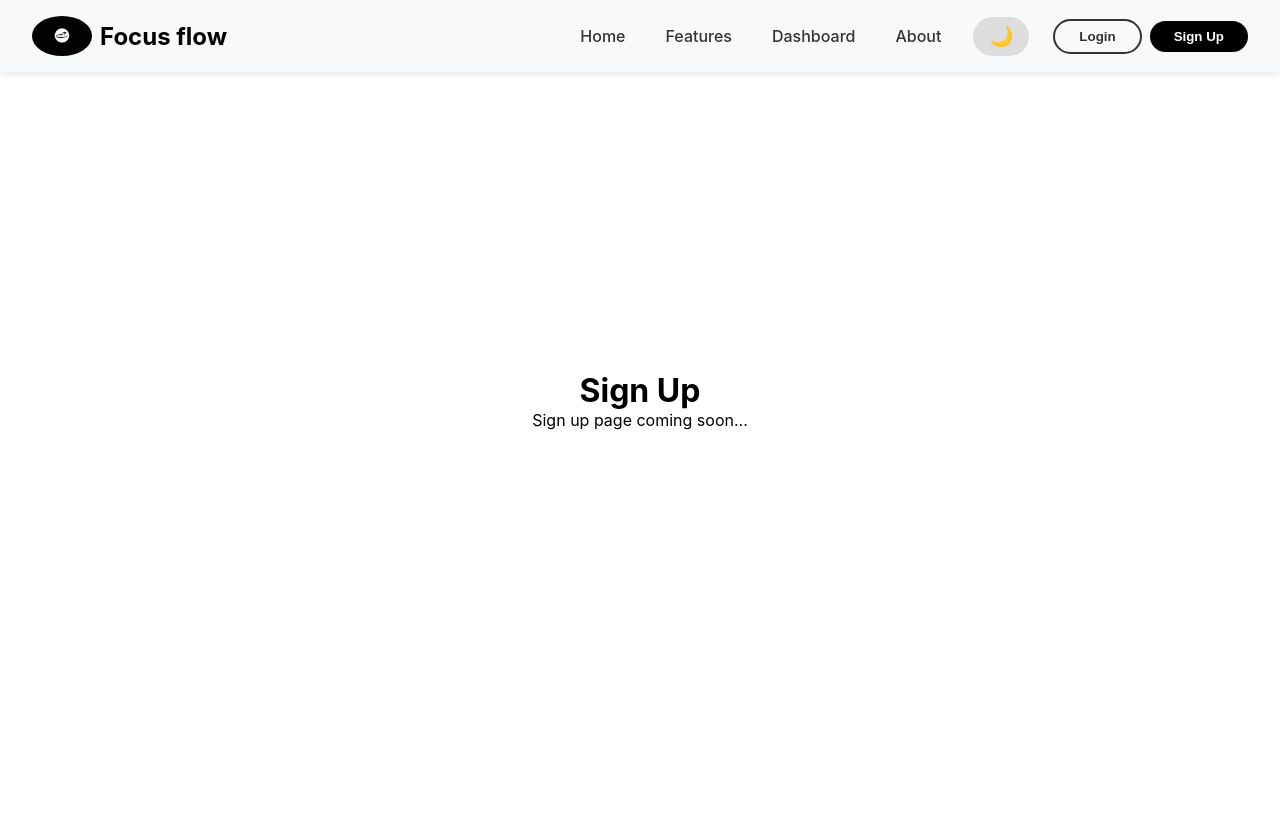
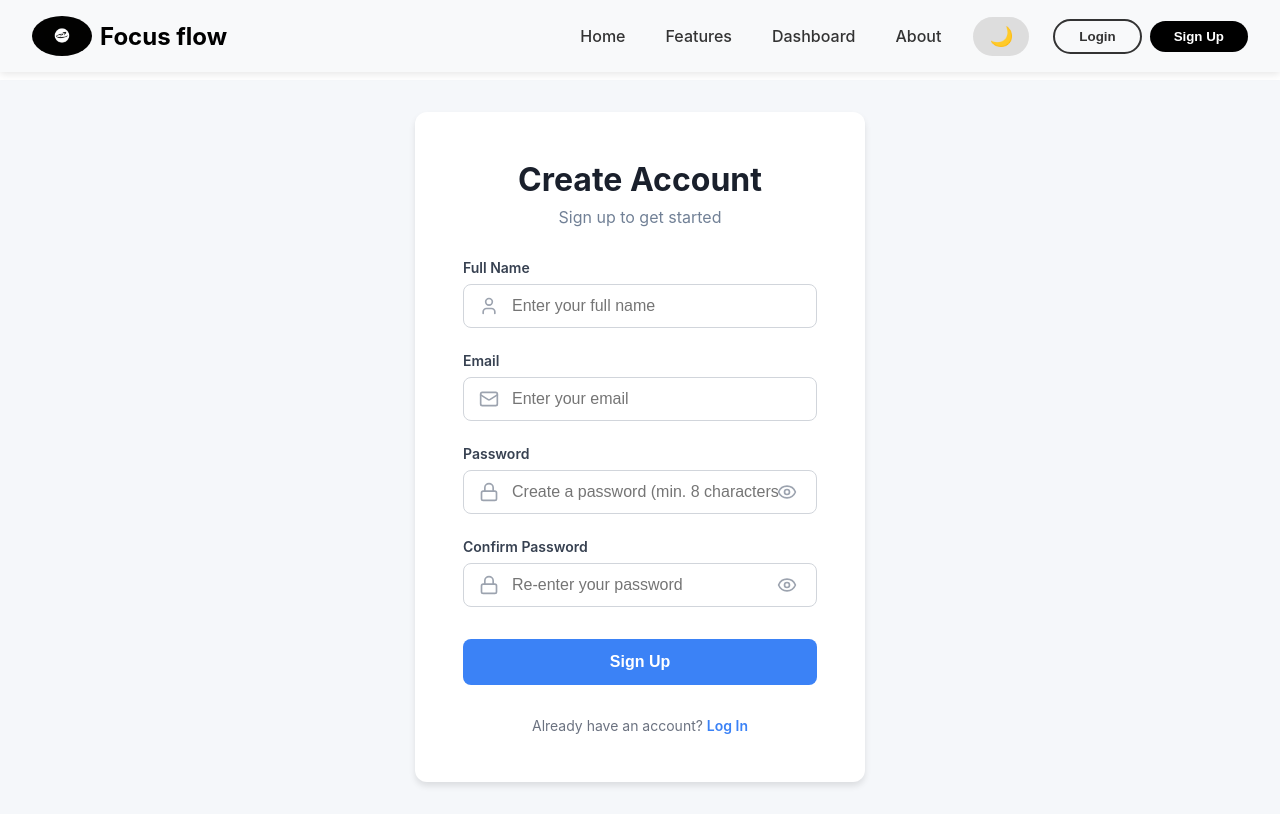
Before and after one commit to Pawina85/task-manager, a React (Vite) app: page /signup in a window 1280 px wide. Built offline with nearby package versions, Linux system fonts and the light colour scheme.

Commit message:
Singup Login completed

```diff
--- a/src/components/Login.jsx
+++ b/src/components/Login.jsx
@@ -48,7 +48,7 @@ export default function Login() {
       <div style={styles.card}>
         <div style={styles.header}>
         <h1 style={styles.title}>Welcome Back</h1>
-        <p style={style}>Sign in to your account</p>
+        <p style={styles}>Sign in to your account</p>
       </div>
       {error && (
         <div style={styles.error}>
--- a/src/components/Signup.jsx
+++ b/src/components/Signup.jsx
@@ -1,10 +1,275 @@
+import { useState } from "react";
+import { useNavigate, Link } from "react-router-dom";
+import { Eye, EyeOff, Mail, Lock, User } from 'lucide-react';
+
 export default function Signup() {
+  const [name , setName] = useState('');
+  const [ email, setEmail ] = useState('');
+  const [ password, setPassword ] = useState('');
+  const [ confirmPassword, setConfirmPassword ] = useState('');
+  const [ showPassword, setShowPassword ] = useState(false);
+  const [ showConfirmPassword, setShowConfirmPassword ] = useState(false);
+  const [ error, setError ] = useState('');
+  const [ isLoading, setIsLoading ] = useState(false);
+
+  const navigate = useNavigate();
+
+  const handleSubmit = async (e) => {
+    e.preventDefault();
+    setError('');
+    setIsLoading(true);
+
+    if (!name || !email || !password || !confirmPassword) {
+      setError('Please fill in all fields.');
+      setIsLoading(false);
+      return;
+    }
+    if (name.trim().length < 2) {
+      setError('Name must be at least 2 characters long.');
+      setIsLoading(false);
+      return;
+    }
+    const emailRegex = /^[^\s@]+@[^\s@]+\.[^\s@]+$/;
+    if (!emailRegex.test(email)) {
+      setError('Please enter a valid email address');
+      setIsLoading(false);
+      return;
+    }
+    if (password.length < 8) {
+      setError('Password must be at least 8 characters long.');
+      setIsLoading(false);
+      return;
+    }
+    if (password !== confirmPassword) {
+      setError('Passwords do not match.');
+      setIsLoading(false);
+      return;
+    }
+    try {
+      await new Promise(resilve => setTimeout(resolve, 1000));
+
+      localStorage.setItem('user', JSON.stringify({ name, email }));
+      navigate('/dashboard');
+    } catch (error) {
+      setError('An error occurred during signup. Please try again.');
+      setIsLoading(false);
+    } finally {
+      setIsLoading(false);
+    }
+  }
+
   return (
-    <div style={{ padding: '2rem', textAlign: 'center', minHeight: '80vh', display: 'flex', alignItems: 'center', justifyContent: 'center' }}>
-      <div>
-        <h1>Sign Up</h1>
-        <p>Sign up page coming soon...</p>
+    <div style={styles.container}>
+      <div style={styles.card}>
+        <div style={styles.header}>
+        <h1 style={styles.title}>Create Account</h1>
+        <p style={styles.subtitle}>Sign up to get started</p>
+      </div>
+      {error && (
+        <div style={styles.error}>
+          {error}
+          </div>
+      )}
+      <form onSubmit={handleSubmit} style={styles.form}>
+        <div style={styles.inputGroup}>
+          <label style={styles.label}>Full Name</label>
+          <div style={styles.inputWrapper}>
+            <User size={20} style={styles.icon} />
+            <input
+            type="text"
+            value={name}
+            onChange={(e) => setName(e.target.value)}
+            placeholder="Enter your full name"
+            style={styles.input}
+            disabled={isLoading}
+            />
+          </div>
+        </div>
+        <div style={styles.inputGroup}>
+          <label style={styles.label}>Email</label>
+          <div style={styles.inputWrapper}>
+            <Mail size={20} style={styles.icon} />
+            <input
+            type="email"
+            value={email}
+            onChange={(e) => setEmail(e.target.value)}
+            placeholder="Enter your email"
+            style={styles.input}
+            disabled={isLoading}
+            />
+          </div>
+        </div>
+        <div style={styles.inputGroup}>
+          <label style={styles.label}>Password</label>
+          <div style={styles.inputWrapper}>
+            <Lock size={20} style={styles.icon} />
+            <input
+            type={showPassword ? 'text' : 'password'}
+            value={password}
+            onChange={(e) => setPassword(e.target.value)}
+            placeholder="Create a password (min. 8 characters"
+            style={styles.input}
+            disabled={isLoading}
+            />
+            <button type="button"
+            onClick={() => setShowPassword(!showPassword)}
+            style={styles.eyeButton}
+            disabled={isLoading} >
+              {showPassword ? <EyeOff size={20} /> : <Eye size={20} />}
+            </button>
+        </div>
+      </div>
+      <div style={styles.inputGroup}>
+          <label style={styles.label}>Confirm Password</label>
+          <div style={styles.inputWrapper}>
+            <Lock size={20} style={styles.icon} />
+            <input
+            type={showConfirmPassword ? 'text' : 'password'}
+            value={confirmPassword}
+            onChange={(e) => setConfirmPassword(e.target.value)}
+            placeholder="Re-enter your password"
+            style={styles.input}
+            disabled={isLoading}
+          />
+          <button type="button"
+            onClick={() => setShowConfirmPassword(!showConfirmPassword)}
+            style={styles.eyeButton}
+            disabled={isLoading} >
+              {showConfirmPassword ? <EyeOff size={20} /> : <Eye size={20} />}
+            </button>
+          </div>
+          </div>
+      <button
+      type="submit"
+      style={{...styles.submitButton, ...(isLoading ? styles.submitButtonDisabled : {})}}
+      disabled={isLoading}>
+        {isLoading ? 'Signing Up...' : 'Sign Up'}
+      </button>
+      </form>
+
+      <div style={styles.footer}>
+        <p style={styles.footerText}>
+          Already have an account?{' '}
+          <Link to="/login" style={styles.link}> Log In</Link>
+        </p>
       </div>
     </div>
+  </div>
   );
 }
+
+const styles = {
+  container: {
+    minHeight: '80vh',
+    display: 'flex',
+    alignItems: 'center',
+    justifyContent: 'center',
+    padding: '2rem',
+    backgroundColor: '#f5f7fa',
+  },
+  card: {
+    backgroundColor: 'white',
+    borderRadius: '12px',
+    boxShadow: '0 4px 6px rgba(0, 0, 0, 0.1)',
+    padding: '3rem',
+    width: '100%',
+    maxWidth: '450px',
+  },
+  header: {
+    textAlign: 'center',
+    marginBottom: '2rem',
+  },
+  title: {
+    fontSize: '2rem',
+    fontWeight: '700',
+    color: '#1a202c',
+    marginBottom: '0.5rem',
+  },
+  subtitle: {
+    color: '#718096',
+    fontSize: '1rem',
+  },
+   error: {
+    backgroundColor: '#fee',
+    color: '#c33',
+    padding: '0.75rem',
+    borderRadius: '8px',
+    marginBottom: '1rem',
+    fontSize: '0.875rem',
+    border: '1px solid #fcc',
+  },
+  form: {
+    display: 'flex',
+    flexDirection: 'column',
+    gap: '1.5rem',
+  },
+  inputGroup: {
+    display: 'flex',
+    flexDirection: 'column',
+    gap: '0.5rem',
+  },
+  label: {
+    fontSize: '0.875rem',
+    fontWeight: '600',
+    color: '#374151',
+  },
+  inputWrapper: {
+    position: 'relative',
+    display: 'flex',
+    alignItems: 'center',
+  },
+  icon: {
+    position: 'absolute',
+    left: '1rem',
+    color: '#9ca3af',
+  },
+  input: {
+    width: '100%',
+    padding: '0.75rem 1rem 0.75rem 3rem',
+    border: '1px solid #d1d5db',
+    borderRadius: '8px',
+    fontSize: '1rem',
+    transition: 'border-color 0.2s',
+    outline: 'none',
+  },
+  eyeButton: {
+    position: 'absolute',
+    right: '1rem',
+    background: 'none',
+    border: 'none',
+    cursor: 'pointer',
+    color: '#9ca3af',
+    padding: '0.25rem',
+    display: 'flex',
+    alignItems: 'center',
+  },
+    submitButton: {
+    backgroundColor: '#3b82f6',
+    color: 'white',
+    padding: '0.875rem',
+    borderRadius: '8px',
+    border: 'none',
+    fontSize: '1rem',
+    fontWeight: '600',
+    cursor: 'pointer',
+    transition: 'background-color 0.2s',
+    marginTop: '0.5rem',
+  },
+  submitButtonDisabled: {
+    backgroundColor: '#93c5fd',
+    cursor: 'not-allowed',
+  },
+  footer: {
+    marginTop: '2rem',
+    textAlign: 'center',
+  },
+  footerText: {
+    color: '#6b7280',
+    fontSize: '0.875rem',
+  },
+  link: {
+    color: '#3b82f6',
+    textDecoration: 'none',
+    fontWeight: '600',
+  },
+};
```
